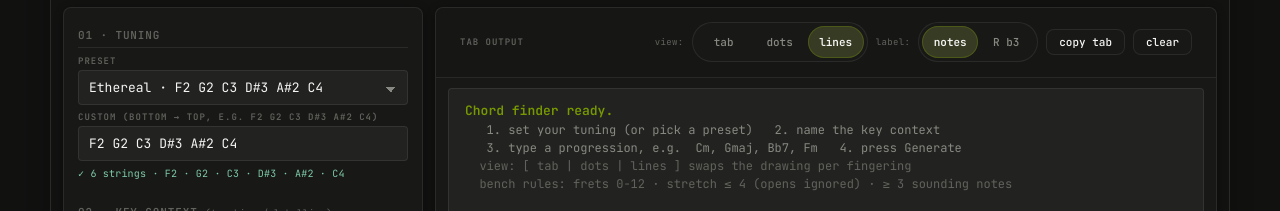
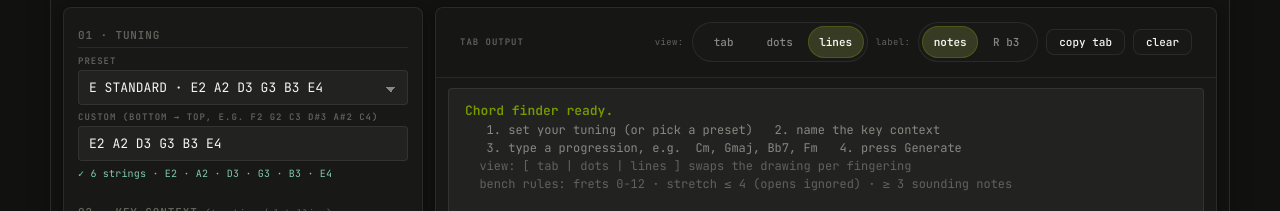
Before and after one commit to sawayaka143/OmniTuner, an Angular app: page /chords in a window 1280 px wide. Shown: the part 251-462 px from the top of the page. Built offline with nearby package versions, Linux system fonts and the light colour scheme.

Commit message:
refactor(chord-finder): update tuning options and apply tuning logic

```diff
--- a/src/app/chord-finder/chord-finder.html
+++ b/src/app/chord-finder/chord-finder.html
@@ -53,9 +53,9 @@
           <select
             id="cf-preset"
             class="field"
-            (change)="applyPreset(tuningPresets[$any($event.target).selectedIndex])">
-            @for (preset of tuningPresets; track preset.id; let i = $index) {
-              <option [value]="i">{{ preset.label }} · {{ preset.notes }}</option>
+            (change)="applyTuning($any($event.target).value)">
+            @for (option of tuningOptions(); track option.id) {
+              <option [value]="option.id">{{ option.label }} · {{ option.text }}</option>
             }
           </select>
           <label class="field-label" for="cf-tuning">custom (bottom → top, e.g. F2 G2 C3 D#3 A#2 C4)</label>
--- a/src/app/chord-finder/chord-finder.ts
+++ b/src/app/chord-finder/chord-finder.ts
@@ -1,5 +1,6 @@
 import { Component, computed, DestroyRef, inject, signal } from '@angular/core';
 import { ScalePreferences } from '../services/scale-preferences';
+import { InstrumentRegistry } from '../services/instrument-registry';
 import { textColorOn } from '../data/interval-colors';
 import {
   ChordParseResult,
@@ -28,21 +29,12 @@ import {
 } from '../utils/chord-voicing';
 import { DiagramLabelMode, DiagramView, NeckDiagram } from './neck-diagram/neck-diagram';
 
-interface TuningPreset {
+interface TuningOption {
   readonly id: string;
   readonly label: string;
-  readonly notes: string;
+  /** Whitespace-separated note tokens, low string first. */
+  readonly text: string;
 }
-
-const TUNING_PRESETS: readonly TuningPreset[] = [
-  { id: 'ethereal', label: 'Ethereal', notes: 'F2 G2 C3 D#3 A#2 C4' },
-  { id: 'standard', label: 'Standard', notes: 'E2 A2 D3 G3 B3 E4' },
-  { id: 'drop-d', label: 'Drop D', notes: 'D2 A2 D3 G3 B3 E4' },
-  { id: 'dadgad', label: 'DADGAD', notes: 'D2 A2 D3 G3 A3 D4' },
-  { id: 'open-g', label: 'Open G', notes: 'D2 G2 D3 G3 B3 D4' },
-  { id: 'nashville', label: 'Nashville (re-entrant)', notes: 'E3 A3 D4 G4 B3 E4' },
-  { id: 'baritone', label: 'Baritone', notes: 'B1 E2 A2 D3 F#3 B3' },
-];
 
 const OPEN_MODES: readonly OpenStringMode[] = ['allow', 'require', 'mostly', 'exclude'];
 
@@ -108,12 +100,25 @@ function pitchColor(t: number): string {
 })
 export class ChordFinder {
   private readonly preferences = inject(ScalePreferences);
+  private readonly registry = inject(InstrumentRegistry);
   private readonly destroyRef = inject(DestroyRef);
 
   protected readonly preferencesState = this.preferences.state;
   protected readonly accentInk = computed(() => textColorOn(this.preferencesState().accent));
 
-  protected readonly tuningPresets = TUNING_PRESETS;
+  // ── Tunings from the shared registry (Tuner + Scales + Chords) ───
+
+  /** Built-in + custom tunings of the currently selected instrument. */
+  protected readonly tuningOptions = computed<readonly TuningOption[]>(() =>
+    this.registry.availableTunings().map((tuning) => ({
+      id: tuning.id,
+      label: tuning.label,
+      text: tuning.strings.map((s) => s.name).join(' '),
+    })),
+  );
+
+  protected readonly instrumentLabel = computed(() => this.registry.selectedInstrument().label);
+
   protected readonly modeNames = MODE_NAMES;
   protected readonly openModes = OPEN_MODES;
   protected readonly openModeShortLabels = OPEN_MODE_SHORT_LABELS;
@@ -121,7 +126,10 @@ export class ChordFinder {
   protected readonly maxFret = MAX_FRET;
 
   // ── Control state ────────────────────────────────────────────────
-  protected readonly tuningText = signal('F2 G2 C3 D#3 A#2 C4');
+  /** Starts from the registry's selected tuning so all sections share one memory. */
+  protected readonly tuningText = signal(
+    this.registry.selectedTuning().strings.map((s) => s.name).join(' '),
+  );
   protected readonly scaleRootText = signal('');
   protected readonly modeName = signal<ModeName>('Aeolian');
   protected readonly progressionText = signal('Cm, Gmaj, Bb7, Fm');
@@ -214,8 +222,12 @@ export class ChordFinder {
 
   // ── Actions ──────────────────────────────────────────────────────
 
-  protected applyPreset(preset: TuningPreset): void {
-    this.tuningText.set(preset.notes);
+  protected applyTuning(tuningId: string): void {
+    const option = this.tuningOptions().find((o) => o.id === tuningId);
+    if (!option) return;
+    this.tuningText.set(option.text);
+    // Keep the shared selection in sync with Tuner and Scales.
+    this.registry.selectTuning(tuningId);
   }
 
   protected setOpenMode(mode: OpenStringMode): void {
```
